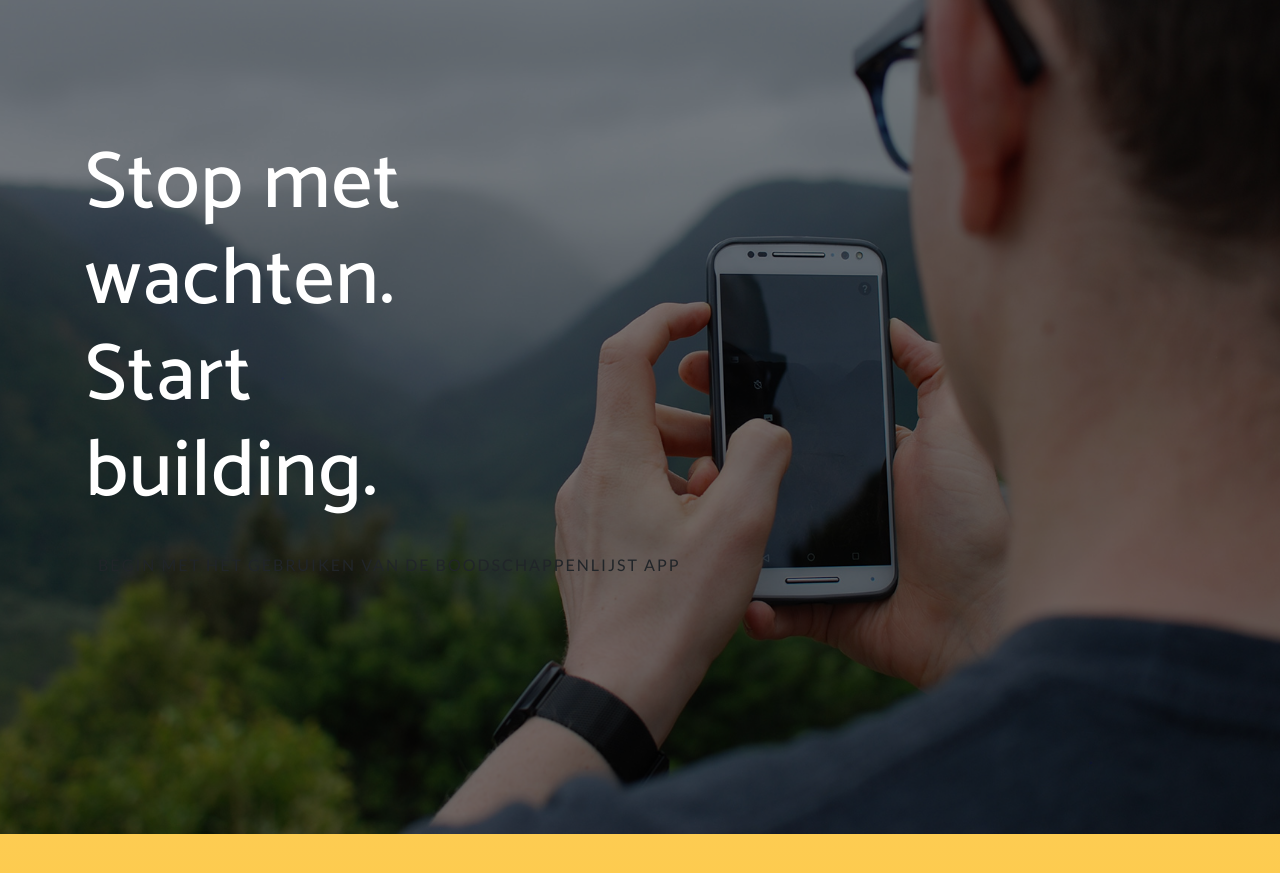
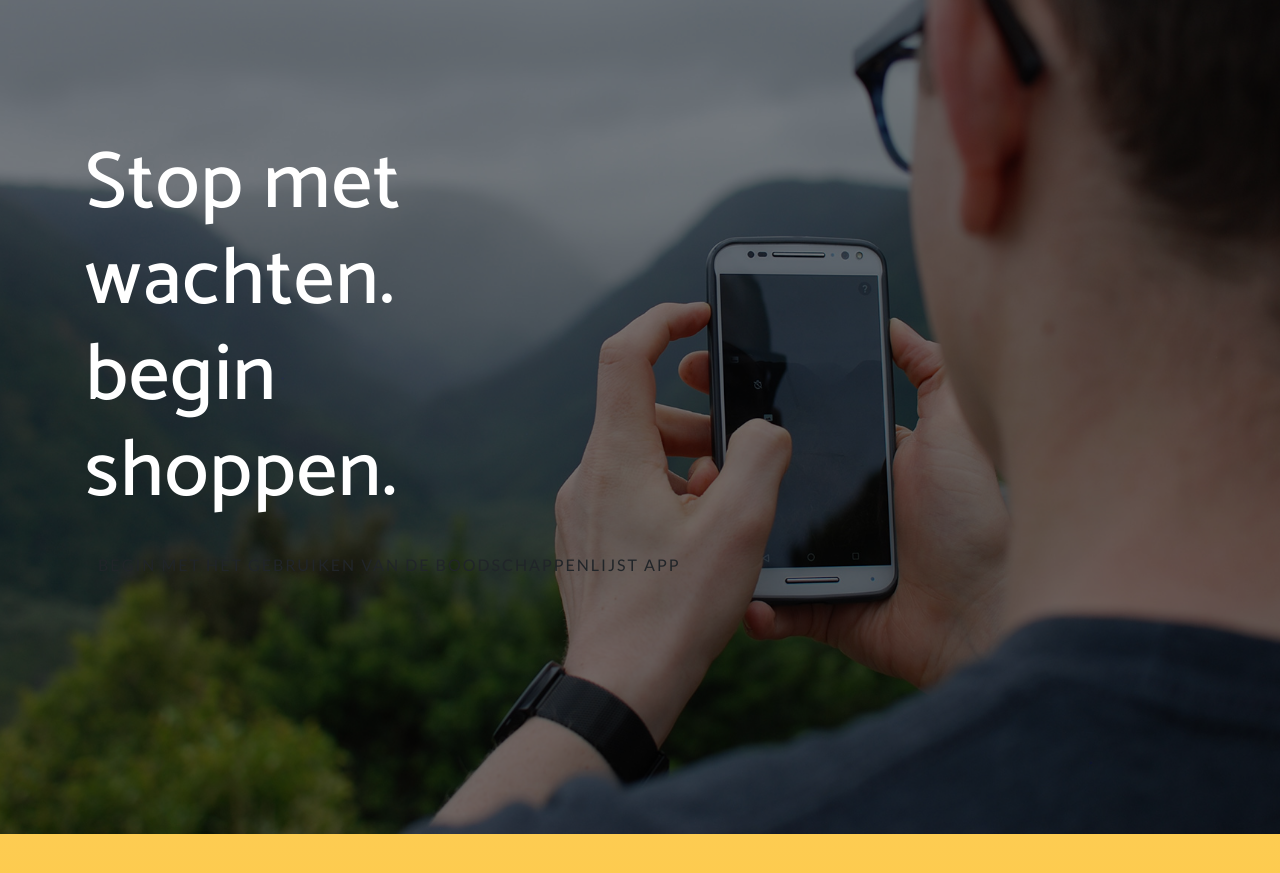
Before and after one commit to mohamedgithubbel/mohamedgithubbel.github.io, a website with bundled scripts: page index.html in a window 1280 px wide. Shown: the part 2560-3433 px from the top of the page. Built offline with nearby package versions, Linux system fonts and the light colour scheme; files whose address does not match are found by name; a web font is replaced by a local one.

Commit message:
Update index.html

```diff
--- a/index.html
+++ b/index.html
@@ -163,7 +163,7 @@
   <section class="cta">
     <div class="cta-content">
       <div class="container">
-        <h2>Stop met wachten.<br>Start building.</h2>
+        <h2>Stop met wachten.<br>begin shoppen.</h2>
         <a href="#contact" class="btn btn-outline btn-xl js-scroll-trigger">begin met het gebruiken van de boodschappenlijst app</a>
       </div>
     </div>
```
